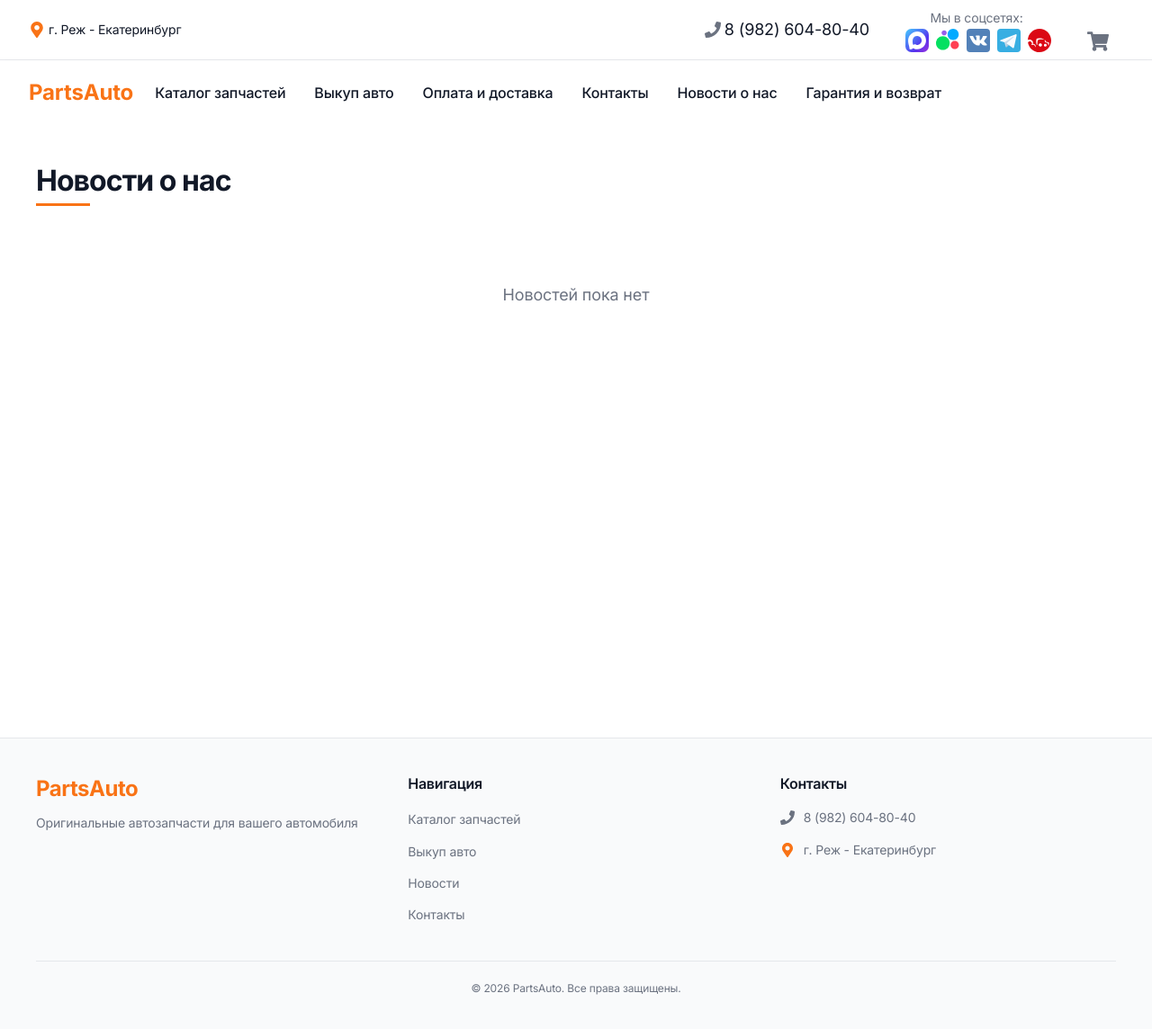
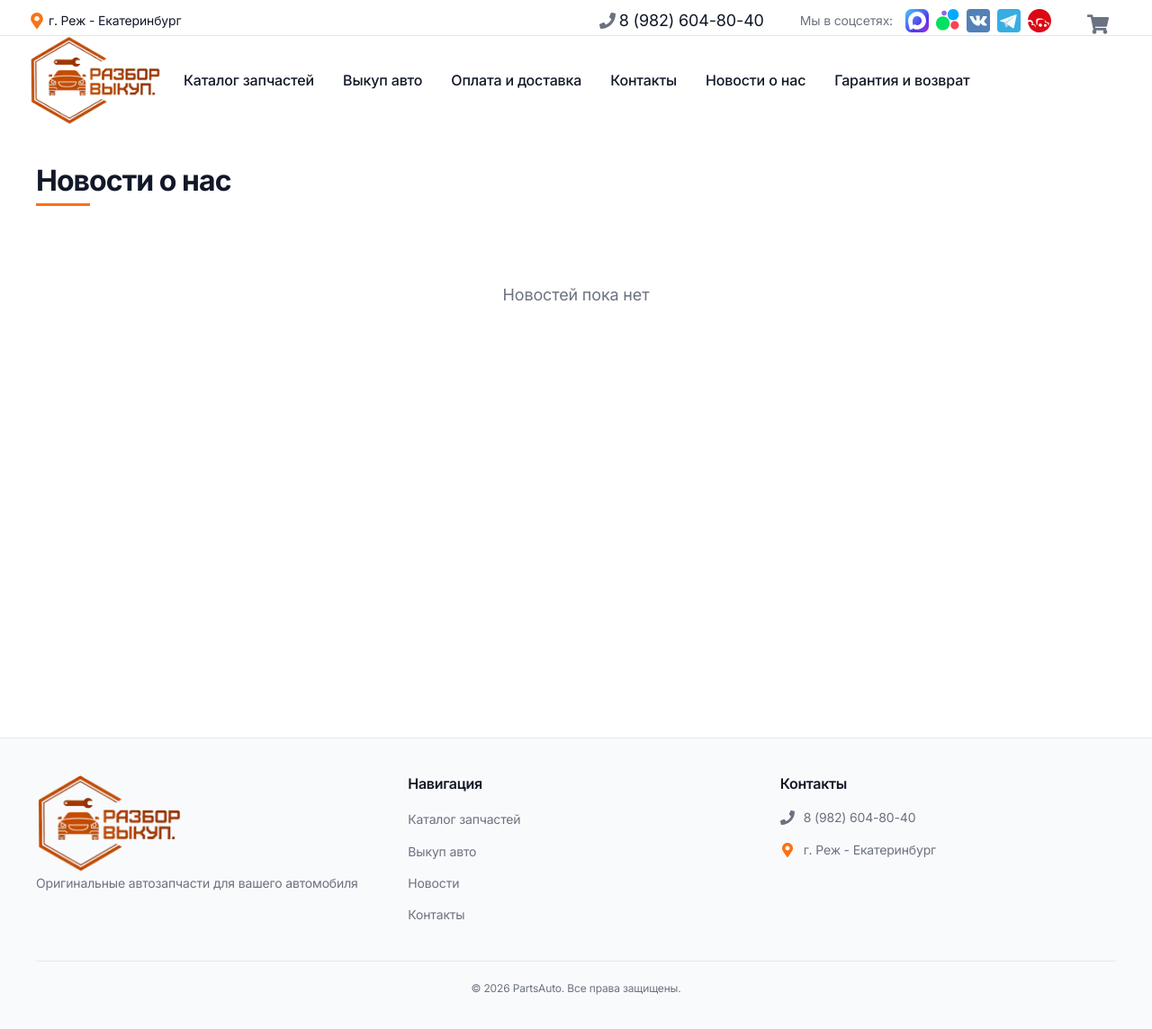
Before and after one commit to Vladimir9989/partsauto-qwen, a React (Vite) app in the folder partsauto-site/: page /news in a window 1280 px wide. Shown: the whole page at 90% size. Built offline with nearby package versions, Linux system fonts and the light colour scheme; no server answers.

Commit message:
Обновление: Footer, Header и MainPage

```diff
--- a/partsauto-site/src/components/Footer/Footer.jsx
+++ b/partsauto-site/src/components/Footer/Footer.jsx
@@ -11,7 +11,9 @@ const Footer = () => {
       <div className={styles.container}>
         <div className={styles.content}>
           <div className={styles.column}>
-            <h3 className={styles.logo}>PartsAuto</h3>
+            <Link to="/" className={styles.logoLink}>
+              <img src="/logo.png" alt="PartsAuto" className={styles.logoImage} />
+            </Link>
             <p className={styles.description}>
               Оригинальные автозапчасти для вашего автомобиля
             </p>
--- a/partsauto-site/src/components/Footer/Footer.module.css
+++ b/partsauto-site/src/components/Footer/Footer.module.css
@@ -15,6 +15,22 @@
   grid-template-columns: repeat(3, 1fr);
   gap: 40px;
   margin-bottom: 30px;
+}
+
+.logoLink {
+  display: block;
+  text-decoration: none;
+  color: inherit;
+}
+
+.logoLink:hover {
+  color: var(--header-accent);
+}
+
+.logoImage {
+  height: 110px;
+  width: auto;
+  display: block;
 }
 
 .logo {
--- a/partsauto-site/src/components/Header/Header.module.css
+++ b/partsauto-site/src/components/Header/Header.module.css
@@ -49,8 +49,8 @@
 
 .headerTop {
   background-color: var(--header-bg-secondary);
-  padding: 8px 0;
   border-bottom: 1px solid var(--header-border);
+  padding-top: 8px;
 }
 
 .container {
@@ -124,8 +124,8 @@
 
 .socialsInfo {
   display: flex;
-  flex-direction: column;
   align-items: center;
+  gap: 10px;
   font-size: 14px;
   color: var(--header-text-muted);
 }
@@ -172,7 +172,6 @@
   background-color: var(--header-accent);
   color: white;
   border-radius: 50%;
-  padding: 2px 6px;
   font-size: 12px;
   font-weight: bold;
   min-width: 18px;
@@ -190,20 +189,13 @@
 
 .headerBottom {
   background-color: var(--header-bg-secondary);
-  padding: 16px 0;
   box-shadow: var(--header-shadow);
 }
 
-.logo {
-  font-size: 24px;
-  font-weight: bold;
-  color: var(--header-accent);
-  text-decoration: none;
-  transition: color 0.2s ease;
-}
-
-.logo:hover {
-  color: var(--header-accent-hover);
+.logoImage {
+  height: 100px;
+  width: auto;
+  display: block;
 }
 
 .headerContent {
@@ -559,20 +551,12 @@
     width: 100%;
   }
 
-  .logo {
-    flex-shrink: 0;
-  }
-
   .desktopCartInfo {
     flex-shrink: 0;
   }
 
   .container {
     padding: 0 16px;
-  }
-
-  .logo {
-    font-size: 22px;
   }
 
   .topRowBlock {
--- a/partsauto-site/src/components/Header/HeaderBottom.jsx
+++ b/partsauto-site/src/components/Header/HeaderBottom.jsx
@@ -11,7 +11,7 @@ function HeaderBottom({ isMobileMenuOpen, setIsMobileMenuOpen, onCartClick, cart
       <div className={styles.container}>
         <div className={styles.headerContent}>
           <Link to="/" className={styles.logo}>
-            PartsAuto
+            <img src="/logo.png" alt="PartsAuto" className={styles.logoImage} />
           </Link>
 
           {/* Десктопная навигация */}
--- a/partsauto-site/src/components/Header/HeaderTop.jsx
+++ b/partsauto-site/src/components/Header/HeaderTop.jsx
@@ -7,7 +7,13 @@ function HeaderTop({ onCartClick, cartItemsCount = 0 }) {
     <div className={styles.headerTop}>
       <div className={styles.container}>
         <div className={styles.topRow}>
-          <div className={styles.locationInfo}>
+          <div
+            className={styles.locationInfo}
+            onClick={() => {
+              document.getElementById('contacts')?.scrollIntoView({ behavior: 'smooth' });
+            }}
+            title="Перейти к контактам"
+          >
             <FaMapMarkerAlt className={styles.locationIcon} />
             <span>г. Реж - Екатеринбург</span>
           </div>
--- a/partsauto-site/src/pages/MainPage.jsx
+++ b/partsauto-site/src/pages/MainPage.jsx
@@ -1,4 +1,5 @@
 import { Helmet } from 'react-helmet-async'
+import { Link } from 'react-router-dom'
 import styles from './MainPage.module.css'
 import CarsScroller from '../components/CarsScroller/CarsScroller'
 import CarSearch from '../components/CarSearch/CarSearch'
@@ -12,7 +13,8 @@ function MainPage() {
         <meta name="description" content="Выкуп авто в любом состоянии деньги сразу" />
       </Helmet>
 
-      <div className={styles.jumbotron}>
+      <Link to="/car-buyback" style={{ textDecoration: 'none' }}>
+        <div className={styles.jumbotron} style={{ cursor: 'pointer' }}>
           <div className={styles.content}>
             <h1 className={styles.title}>
               <span
@@ -23,9 +25,9 @@ function MainPage() {
               </span>
               <span className={styles.accent}> деньги сразу</span>
             </h1>
-
           </div>
         </div>
+      </Link>
 
       <CarsScroller />
       <CarSearch />
--- a/partsauto-site/src/pages/MainPage.module.css
+++ b/partsauto-site/src/pages/MainPage.module.css
@@ -23,6 +23,8 @@
 
 /* Контейнер для текста с анимацией */
 .title {
+  display: flex;
+  flex-wrap: wrap;
   font-size: 2.5rem;
   font-weight: bold;
   margin-bottom: 0;
@@ -30,7 +32,10 @@
   position: relative;
   display: inline-block;
   cursor: pointer;
-  white-space: nowrap;
+}
+
+.title:hover {
+  transform: scale(1.05);
 }
 
 /* Обычный текст — белый, позиционируется для анимации */
```
Also changed, not shown: partsauto-site/public/logo.png (added). Lines whose indentation alone changed are shown as unchanged.
